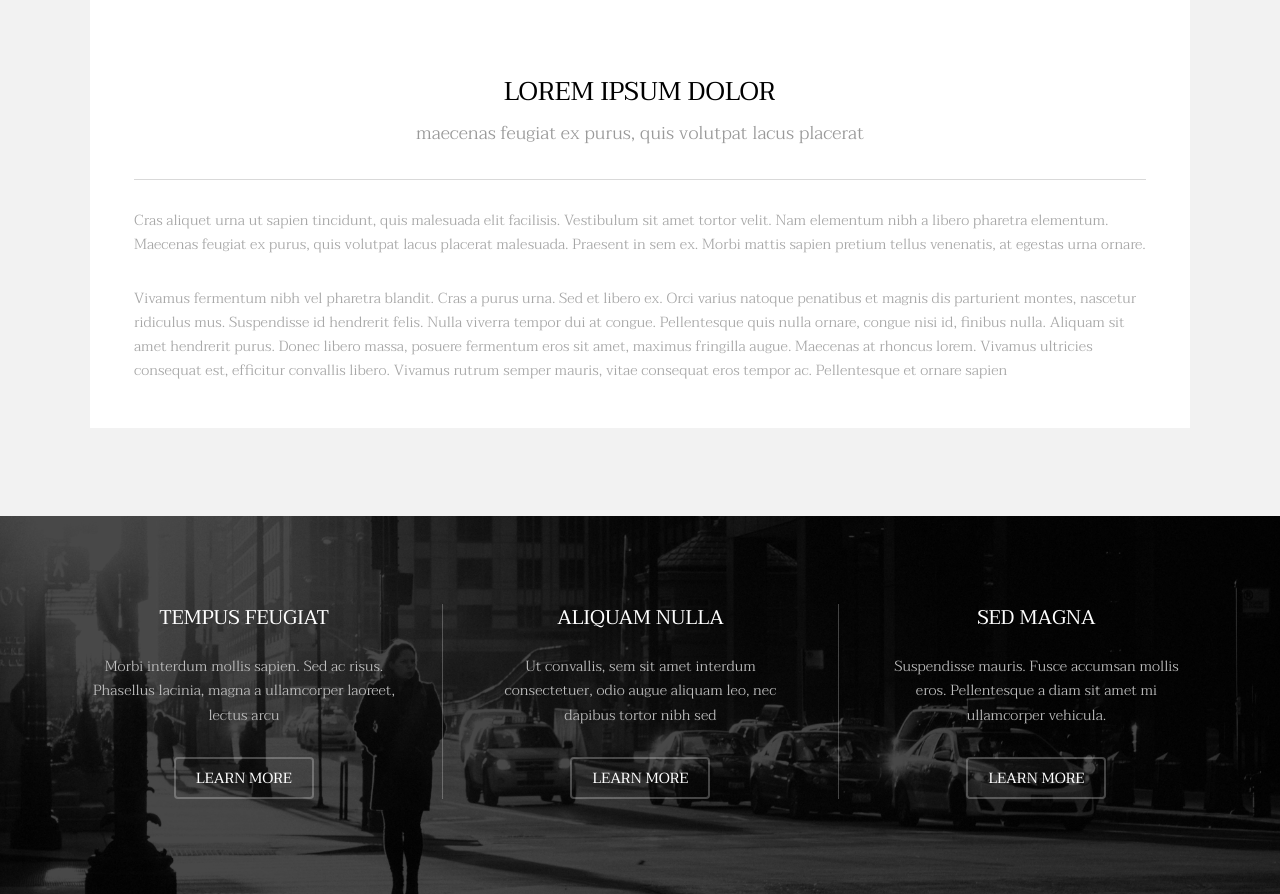
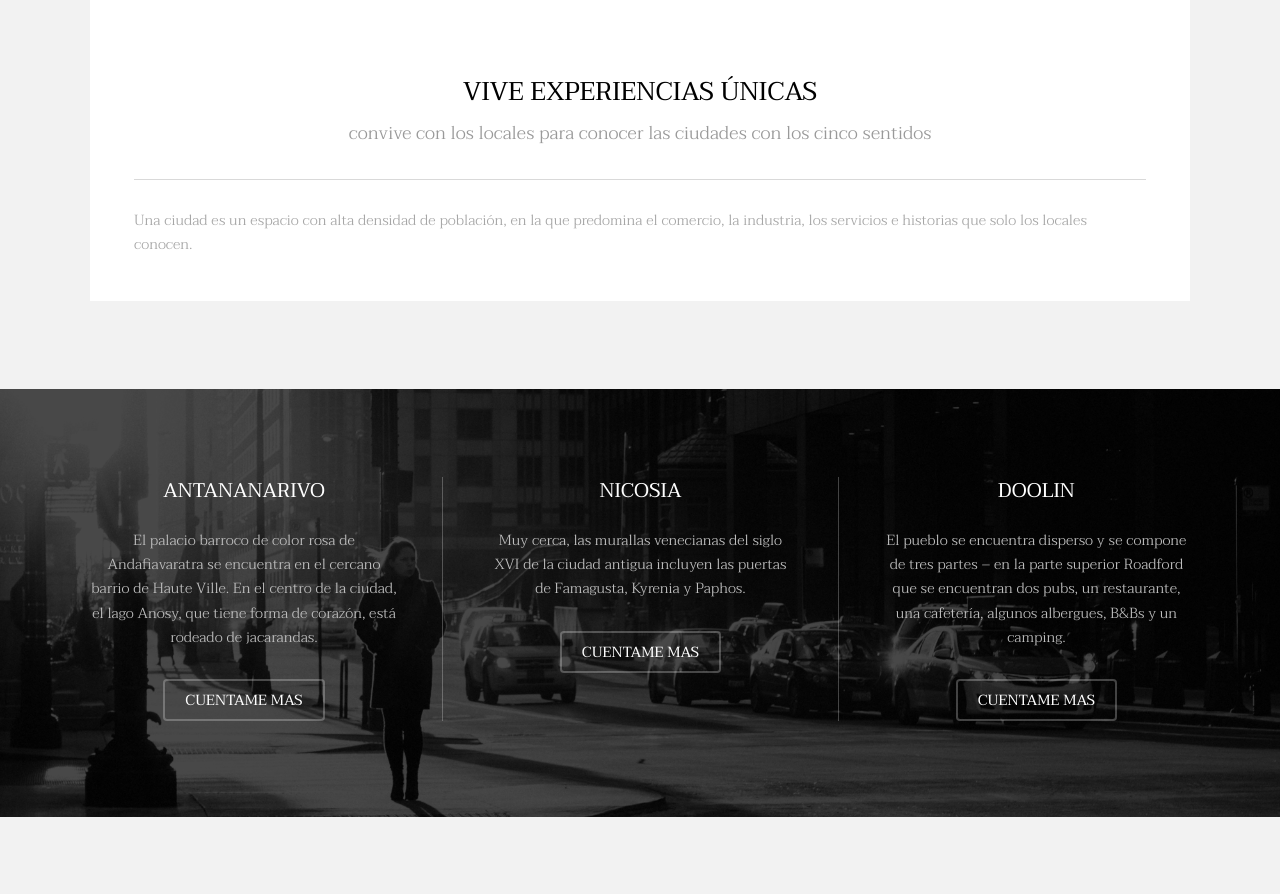
Before and after one commit to jorgarcr7/ED_04_REP_METROPOLITA, a plain HTML site: page index.html in a window 1280 px wide. Shown: the part 1216-2110 px from the top of the page. Drawn offline with Linux system fonts and the light colour scheme.

Commit message:
Todos los textos que faltan por Juan

```diff
--- a/index.html
+++ b/index.html
@@ -52,12 +52,11 @@
 							</div>
 							<div class="content">
 								<header class="align-center">
-									<h2>Lorem ipsum dolor</h2>
-									<p>maecenas feugiat ex purus, quis volutpat lacus placerat</p>
+									<h2>VIVE EXPERIENCIAS ÚNICAS</h2>
+									<p>convive con los locales para conocer las ciudades con los cinco sentidos</p>
 								</header>
 								<hr />
-								<p> Cras aliquet urna ut sapien tincidunt, quis malesuada elit facilisis. Vestibulum sit amet tortor velit. Nam elementum nibh a libero pharetra elementum. Maecenas feugiat ex purus, quis volutpat lacus placerat malesuada. Praesent in sem ex. Morbi mattis sapien pretium tellus venenatis, at egestas urna ornare.</p>
-								<p>Vivamus fermentum nibh vel pharetra blandit. Cras a purus urna. Sed et libero ex. Orci varius natoque penatibus et magnis dis parturient montes, nascetur ridiculus mus. Suspendisse id hendrerit felis. Nulla viverra tempor dui at congue. Pellentesque quis nulla ornare, congue nisi id, finibus nulla. Aliquam sit amet hendrerit purus. Donec libero massa, posuere fermentum eros sit amet, maximus fringilla augue. Maecenas at rhoncus lorem. Vivamus ultricies consequat est, efficitur convallis libero. Vivamus rutrum semper mauris, vitae consequat eros tempor ac. Pellentesque et ornare sapien</p>
+								<p> Una ciudad es un espacio con alta densidad de población, en la que predomina el comercio, la industria, los servicios e historias que solo los locales conocen.</p>
 							</div>
 						</div>
 					</div>
@@ -70,29 +69,29 @@
 					<div id="flexgrid">
 						<div>
 							<header>
-								<h3>Tempus Feugiat</h3>
+								<h3>ANTANANARIVO</h3>
 							</header>
-							<p>Morbi interdum mollis sapien. Sed ac risus. Phasellus lacinia, magna a ullamcorper laoreet, lectus arcu</p>
+							<p>El palacio barroco de color rosa de Andafiavaratra se encuentra en el cercano barrio de Haute Ville. En el centro de la ciudad, el lago Anosy, que tiene forma de corazón, está rodeado de jacarandas.</p>
 							<ul class="actions">
-								<li><a href="#" class="button alt">Learn More</a></li>
+								<li><a href="#" class="button alt">Cuentame mas</a></li>
 							</ul>
 						</div>
 						<div>
 							<header>
-								<h3>Aliquam Nulla</h3>
+								<h3>NICOSIA</h3>
 							</header>
-							<p>Ut convallis, sem sit amet interdum consectetuer, odio augue aliquam leo, nec dapibus tortor nibh sed </p>
+							<p>Muy cerca, las murallas venecianas del siglo XVI de la ciudad antigua incluyen las puertas de Famagusta, Kyrenia y Paphos.</p>
 							<ul class="actions">
-								<li><a href="#" class="button alt">Learn More</a></li>
+								<li><a href="#" class="button alt">Cuentame mas</a></li>
 							</ul>
 						</div>
 						<div>
 							<header>
-								<h3>Sed Magna</h3>
+								<h3>DOOLIN</h3>
 							</header>
-							<p>Suspendisse mauris. Fusce accumsan mollis eros. Pellentesque a diam sit amet mi ullamcorper vehicula.</p>
+							<p>El pueblo se encuentra disperso y se compone de tres partes – en la parte superior Roadford que se encuentran dos pubs, un restaurante, una cafetería, algunos albergues, B&Bs y un camping.</p>
 							<ul class="actions">
-								<li><a href="#" class="button alt">Learn More</a></li>
+								<li><a href="#" class="button alt">Cuentame mas</a></li>
 							</ul>
 						</div>
 					</div>
```
